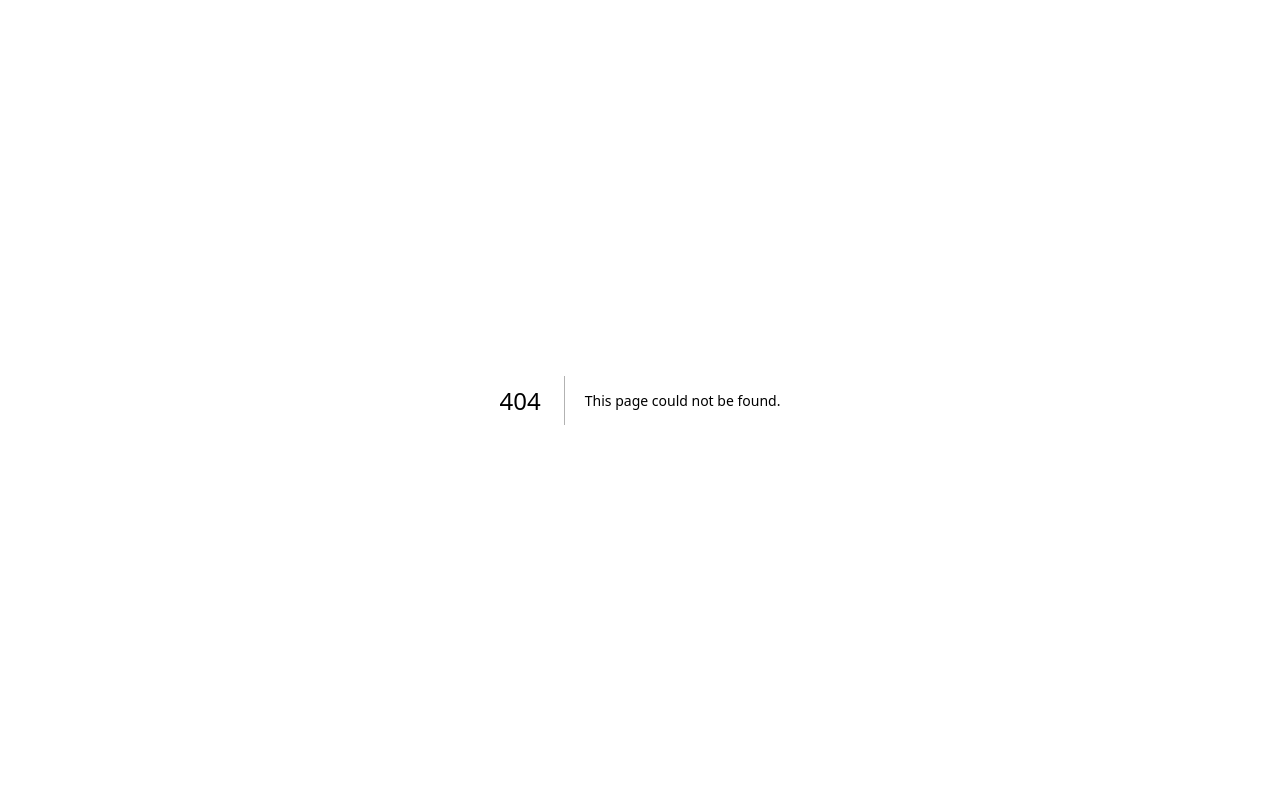
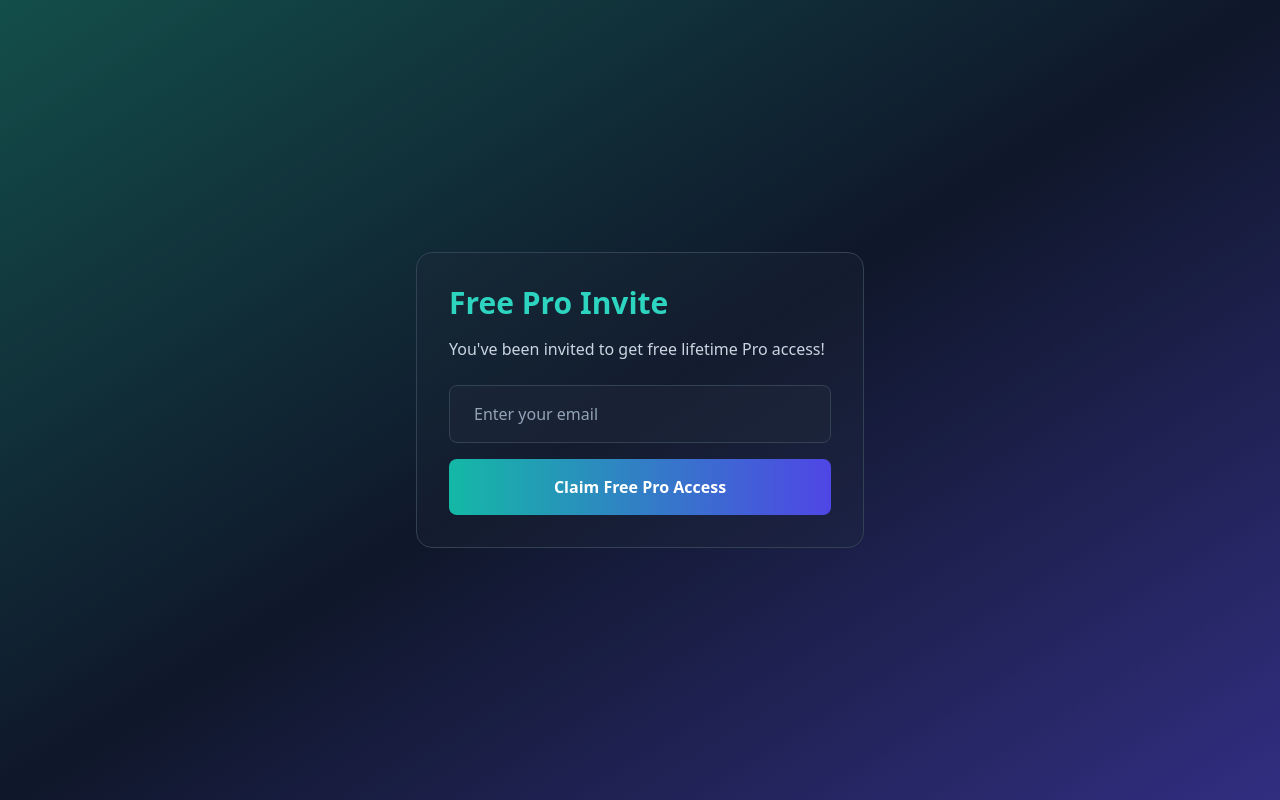
Before and after one commit to auminer406/voiceaiforms, a Next.js app: page /invite in a window 1280 px wide. Before the commit this address had no page. Built offline with nearby package versions, Linux system fonts and the light colour scheme.

Commit message:
Add invite system

```diff
--- /dev/null
+++ b/app/api/invite/route.ts
@@ -0,0 +1,52 @@
+import { NextRequest, NextResponse } from 'next/server';
+import { neon } from '@neondatabase/serverless';
+
+// Secret token to prevent abuse
+const INVITE_SECRET = process.env.INVITE_SECRET || 'your-secret-token-here';
+
+export async function POST(request: NextRequest) {
+  try {
+    const body = await request.json();
+    const { email, token } = body;
+
+    // Verify the secret token
+    if (token !== INVITE_SECRET) {
+      return NextResponse.json(
+        { error: 'Invalid invite token' },
+        { status: 403 }
+      );
+    }
+
+    if (!email) {
+      return NextResponse.json(
+        { error: 'Email is required' },
+        { status: 400 }
+      );
+    }
+
+    const sql = neon(process.env.DATABASE_URL!);
+
+    // Create user with free pro access
+    await sql`
+      INSERT INTO users (email, tier, lifetime_access, created_at)
+      VALUES (${email}, 'pro', true, NOW())
+      ON CONFLICT (email)
+      DO UPDATE SET
+        tier = 'pro',
+        lifetime_access = true,
+        updated_at = NOW()
+    `;
+
+    return NextResponse.json({
+      success: true,
+      message: 'Pro access granted! Please sign up to activate your account.',
+      signup_url: `${process.env.NEXT_PUBLIC_BASE_URL}/sign-up`
+    });
+  } catch (error) {
+    console.error('Error granting invite:', error);
+    return NextResponse.json(
+      { error: 'Failed to grant access' },
+      { status: 500 }
+    );
+  }
+}
--- /dev/null
+++ b/app/invite/page.tsx
@@ -0,0 +1,83 @@
+'use client';
+
+import { useState } from 'react';
+import Link from 'next/link';
+
+export default function InvitePage() {
+  const [email, setEmail] = useState('');
+  const [status, setStatus] = useState<'idle' | 'loading' | 'success' | 'error'>('idle');
+
+  const handleSubmit = async (e: React.FormEvent) => {
+    e.preventDefault();
+    setStatus('loading');
+
+    try {
+      const response = await fetch('/api/invite', {
+        method: 'POST',
+        headers: { 'Content-Type': 'application/json' },
+        body: JSON.stringify({
+          email,
+          token: new URLSearchParams(window.location.search).get('token')
+        })
+      });
+
+      if (response.ok) {
+        setStatus('success');
+      } else {
+        setStatus('error');
+      }
+    } catch (error) {
+      setStatus('error');
+    }
+  };
+
+  if (status === 'success') {
+    return (
+      <div className="min-h-screen bg-gradient-to-br from-teal-900 via-slate-900 to-indigo-900 text-white flex items-center justify-center p-4">
+        <div className="bg-slate-800/30 border border-slate-700 rounded-2xl p-8 max-w-md text-center">
+          <h1 className="text-3xl font-bold mb-4 text-teal-400">You're In! 🎉</h1>
+          <p className="text-slate-300 mb-6">
+            Free Pro access has been granted to {email}
+          </p>
+          <Link
+            href="/sign-up"
+            className="inline-block px-8 py-4 bg-gradient-to-r from-teal-500 to-indigo-600 rounded-lg font-semibold hover:from-teal-600 hover:to-indigo-700 transition"
+          >
+            Create Your Account →
+          </Link>
+        </div>
+      </div>
+    );
+  }
+
+  return (
+    <div className="min-h-screen bg-gradient-to-br from-teal-900 via-slate-900 to-indigo-900 text-white flex items-center justify-center p-4">
+      <div className="bg-slate-800/30 border border-slate-700 rounded-2xl p-8 max-w-md">
+        <h1 className="text-3xl font-bold mb-4 text-teal-400">Free Pro Invite</h1>
+        <p className="text-slate-300 mb-6">
+          You've been invited to get free lifetime Pro access!
+        </p>
+        <form onSubmit={handleSubmit}>
+          <input
+            type="email"
+            value={email}
+            onChange={(e) => setEmail(e.target.value)}
+            placeholder="Enter your email"
+            required
+            className="w-full px-6 py-4 rounded-lg bg-slate-800/50 border border-slate-700 text-white placeholder-slate-400 focus:outline-none focus:ring-2 focus:ring-teal-500 mb-4"
+          />
+          <button
+            type="submit"
+            disabled={status === 'loading'}
+            className="w-full px-8 py-4 bg-gradient-to-r from-teal-500 to-indigo-600 rounded-lg font-semibold hover:from-teal-600 hover:to-indigo-700 transition disabled:opacity-50"
+          >
+            {status === 'loading' ? 'Activating...' : 'Claim Free Pro Access'}
+          </button>
+        </form>
+        {status === 'error' && (
+          <p className="text-red-400 mt-4 text-sm">Invalid invite link</p>
+        )}
+      </div>
+    </div>
+  );
+}
```
